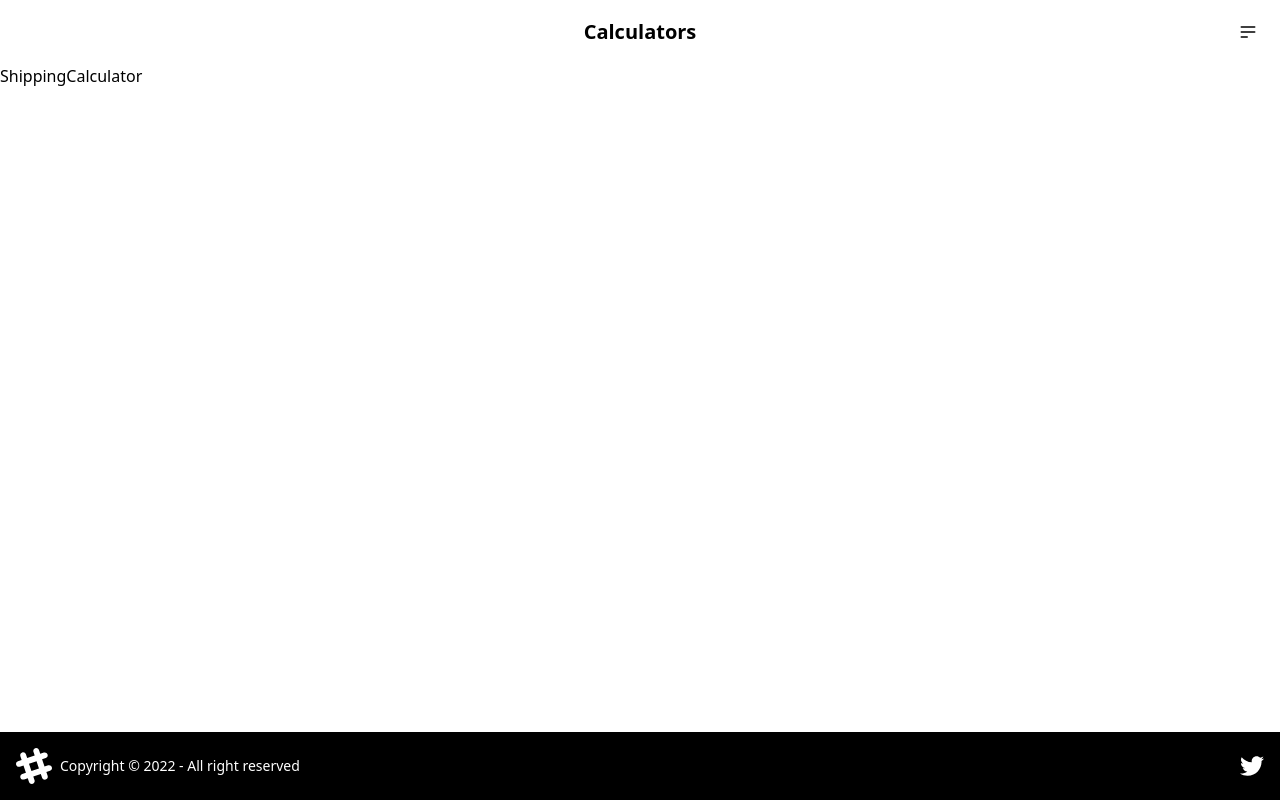
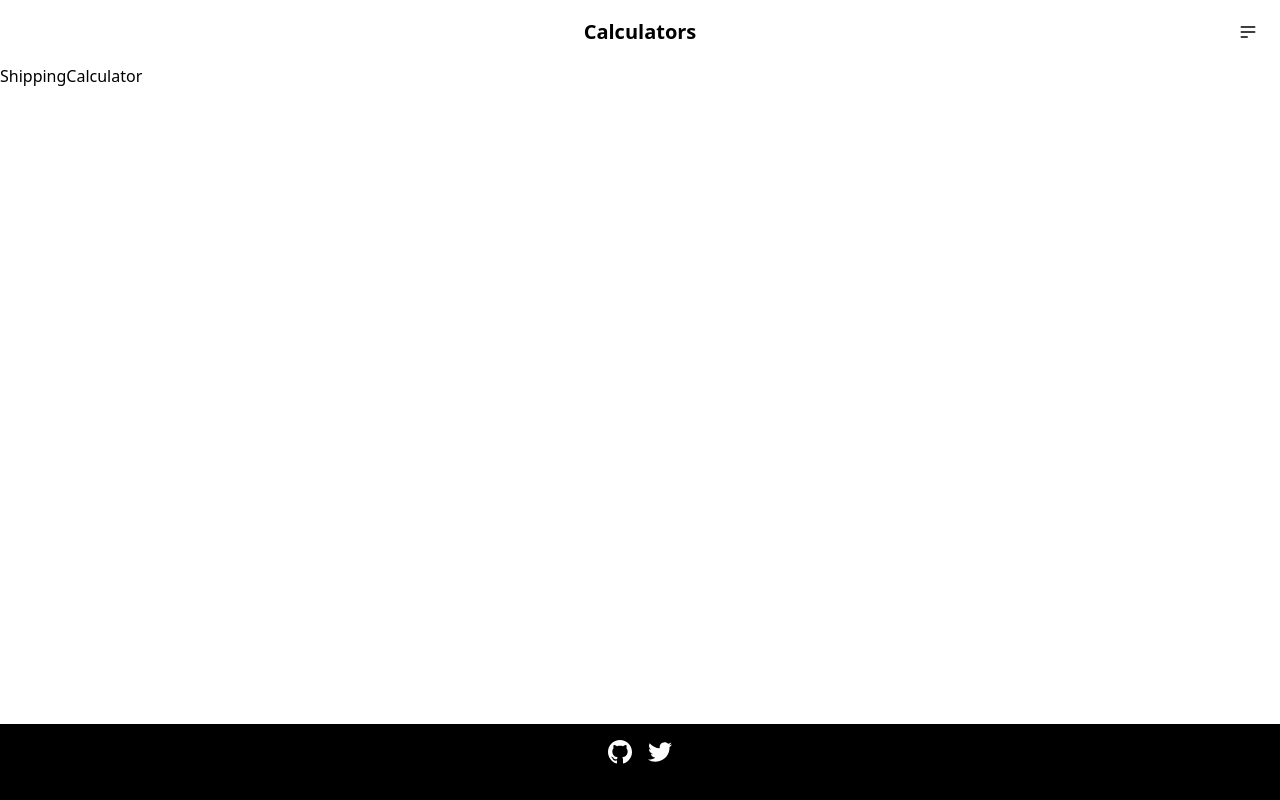
Before and after one commit to JohnPevien/calculators, a React (Create React App) app: page /shipping-calculator in a window 1280 px wide. Built offline with nearby package versions, Linux system fonts and the light colour scheme.

Commit message:
Update Footer.jsx

```diff
--- a/src/components/Footer.jsx
+++ b/src/components/Footer.jsx
@@ -3,22 +3,22 @@
 export default function Footer() {
   return (
     <footer className='footer items-center p-4 bg-neutral text-neutral-content'>
+      <div className='grid-flow-col gap-4 md:place-self-center '>
         <div className='items-center grid-flow-col'>
+          <a href='https://github.com/JohnPevien'>
             <svg
-          width='36'
-          height='36'
+              xmlns='http://www.w3.org/2000/svg'
+              width='24'
+              height='24'
               viewBox='0 0 24 24'
-          xmlns='http://www.w3.org/2000/svg'
-          fill-rule='evenodd'
-          clip-rule='evenodd'
               className='fill-current'
             >
-          <path d='M22.672 15.226l-2.432.811.841 2.515c.33 1.019-.209 2.127-1.23 2.456-1.15.325-2.148-.321-2.463-1.226l-.84-2.518-5.013 1.677.84 2.517c.391 1.203-.434 2.542-1.831 2.542-.88 0-1.601-.564-1.86-1.314l-.842-2.516-2.431.809c-1.135.328-2.145-.317-2.463-1.229-.329-1.018.211-2.127 1.231-2.456l2.432-.809-1.621-4.823-2.432.808c-1.355.384-2.558-.59-2.558-1.839 0-.817.509-1.582 1.327-1.846l2.433-.809-.842-2.515c-.33-1.02.211-2.129 1.232-2.458 1.02-.329 2.13.209 2.461 1.229l.842 2.515 5.011-1.677-.839-2.517c-.403-1.238.484-2.553 1.843-2.553.819 0 1.585.509 1.85 1.326l.841 2.517 2.431-.81c1.02-.33 2.131.211 2.461 1.229.332 1.018-.21 2.126-1.23 2.456l-2.433.809 1.622 4.823 2.433-.809c1.242-.401 2.557.484 2.557 1.838 0 .819-.51 1.583-1.328 1.847m-8.992-6.428l-5.01 1.675 1.619 4.828 5.011-1.674-1.62-4.829z'></path>
+              <path d='M12 0c-6.626 0-12 5.373-12 12 0 5.302 3.438 9.8 8.207 11.387.599.111.793-.261.793-.577v-2.234c-3.338.726-4.033-1.416-4.033-1.416-.546-1.387-1.333-1.756-1.333-1.756-1.089-.745.083-.729.083-.729 1.205.084 1.839 1.237 1.839 1.237 1.07 1.834 2.807 1.304 3.492.997.107-.775.418-1.305.762-1.604-2.665-.305-5.467-1.334-5.467-5.931 0-1.311.469-2.381 1.236-3.221-.124-.303-.535-1.524.117-3.176 0 0 1.008-.322 3.301 1.23.957-.266 1.983-.399 3.003-.404 1.02.005 2.047.138 3.006.404 2.291-1.552 3.297-1.23 3.297-1.23.653 1.653.242 2.874.118 3.176.77.84 1.235 1.911 1.235 3.221 0 4.609-2.807 5.624-5.479 5.921.43.372.823 1.102.823 2.222v3.293c0 .319.192.694.801.576 4.765-1.589 8.199-6.086 8.199-11.386 0-6.627-5.373-12-12-12z' />
             </svg>
-        <p>Copyright © 2022 - All right reserved</p>
+          </a>
         </div>
-      <div className='grid-flow-col gap-4 md:place-self-center md:justify-self-end'>
-        <a href=''>
+        <div className='footer-center grid-flow-col'>
+          <a href='https://twitter.com/JohnPevien' className='mr-3'>
             <svg
               xmlns='http://www.w3.org/2000/svg'
               width='24'
@@ -30,6 +30,7 @@
             </svg>
           </a>
         </div>
+      </div>
     </footer>
   );
 }
```
Lines whose indentation alone changed are shown as unchanged.
